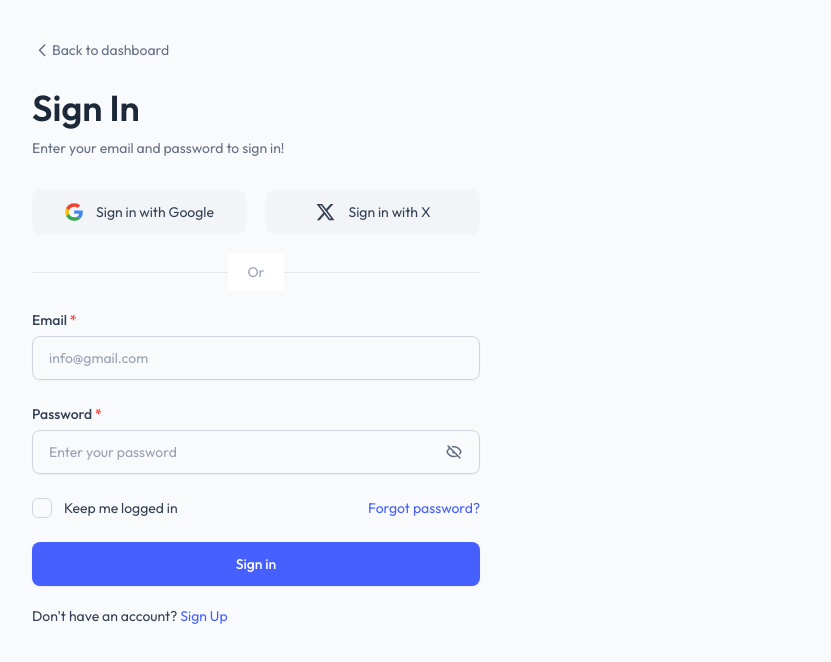
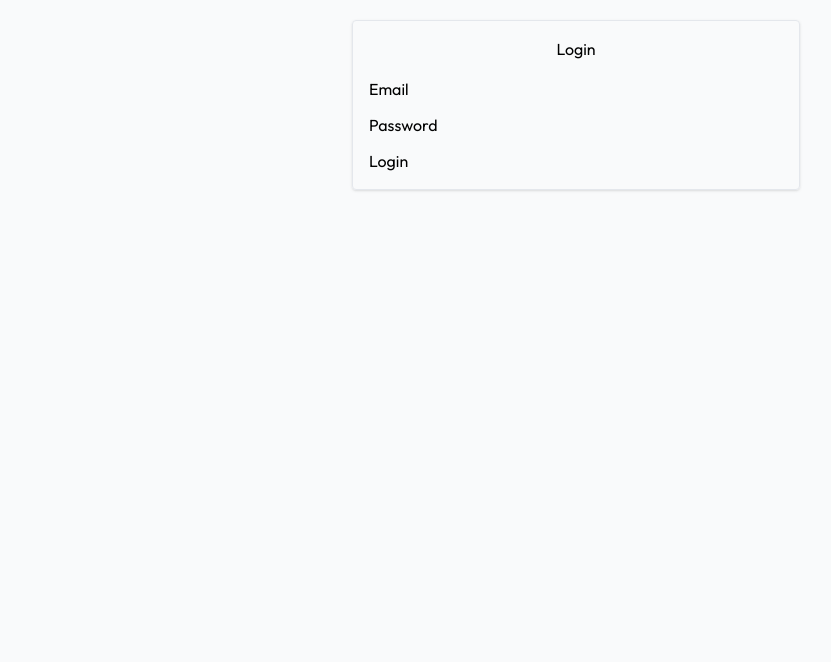
Before and after one commit to SamiulxHasanx07/hospital-management-system-frontend, a Next.js app: page /signin in a window 1280 px wide. Shown: the top 662 px of the page, without its empty margins (64-895 px from the left). Built offline with nearby package versions, Linux system fonts and the light colour scheme.

Commit message:
Login functionality

```diff
--- a/package.json
+++ b/package.json
@@ -9,8 +9,12 @@
     "lint": "next lint"
   },
   "dependencies": {
+    "axios": "^1.9.0",
+    "bootstrap": "^5.3.6",
+    "formik": "^2.4.6",
     "next": "15.3.1",
     "react": "^19.0.0",
+    "react-bootstrap": "^2.10.9",
     "react-dom": "^19.0.0",
     "tailwind-merge": "^3.2.0"
   },
--- a/src/app/layout.tsx
+++ b/src/app/layout.tsx
@@ -3,6 +3,7 @@ import './globals.css';
 
 import { SidebarProvider } from '@/context/SidebarContext';
 import { ThemeProvider } from '@/context/ThemeContext';
+import { UserProvider } from '@/context/UserContext';
 
 const outfit = Outfit({
   subsets: ["latin"],
@@ -17,7 +18,9 @@ export default function RootLayout({
     <html lang="en">
       <body className={`${outfit.className} dark:bg-gray-900`}>
         <ThemeProvider>
-          <SidebarProvider>{children}</SidebarProvider>
+          <UserProvider>
+            <SidebarProvider>{children}</SidebarProvider>
+          </UserProvider>
         </ThemeProvider>
       </body>
     </html>
--- a/src/app/signin/page.tsx
+++ b/src/app/signin/page.tsx
@@ -1,9 +1,97 @@
-import SignInForm from '@/components/auth/SignInForm';
-import React from 'react';
+'use client';
+import { useState } from 'react';
+import { Formik, Form } from 'formik';
+import { Form as RBForm, Button, Alert, Spinner } from 'react-bootstrap';
+import axios from 'axios';
+import { useUser } from '@/context/UserContext';
 
 const SigninPage = () => {
+    const [error, setError] = useState('');
+    const [loading, setLoading] = useState(false);
+    const { setUser } = useUser();
+
+
+    const validate = (values: { email: string; password: string }) => {
+        const errors: Partial<typeof values> = {};
+        if (!values.email) {
+            errors.email = 'Email is required';
+        } else if (!/^[^\s@]+@[^\s@]+\.[^\s@]+$/.test(values.email)) {
+            errors.email = 'Invalid email format';
+        }
+
+        if (!values.password) {
+            errors.password = 'Password is required';
+        } else if (values.password.length < 6) {
+            errors.password = 'Password must be at least 6 characters';
+        }
+
+        return errors;
+    };
+
+    const handleSubmit = async (values: { email: string; password: string }) => {
+        setError('');
+        setLoading(true);
+        try {
+            const res = await axios.post('http://localhost:5000/api/auth/login', values); // adjust endpoint
+            const user = res.data.user;
+            setUser(user);
+            console.log('Logged in user:', res.data);
+            // handle token / user storage here
+        } catch (err: any) {
+            setError(err.response?.data?.message || 'Login failed');
+        } finally {
+            setLoading(false);
+        }
+    };
     return (
-        <SignInForm />
+        <>
+            <div className="max-w-md mx-auto mt-5 p-4 border rounded shadow">
+                <h2 className="text-center mb-4">Login</h2>
+                {error && <Alert variant="danger">{error}</Alert>}
+
+                <Formik
+                    initialValues={{ email: '', password: '' }}
+                    validate={validate}
+                    onSubmit={handleSubmit}
+                >
+                    {({ handleChange, values, touched, errors }) => (
+                        <Form>
+                            <RBForm.Group className="mb-3">
+                                <RBForm.Label>Email</RBForm.Label>
+                                <RBForm.Control
+                                    type="email"
+                                    name="email"
+                                    value={values.email}
+                                    onChange={handleChange}
+                                    isInvalid={!!errors.email && touched.email}
+                                />
+                                <RBForm.Control.Feedback type="invalid">
+                                    {errors.email}
+                                </RBForm.Control.Feedback>
+                            </RBForm.Group>
+
+                            <RBForm.Group className="mb-3">
+                                <RBForm.Label>Password</RBForm.Label>
+                                <RBForm.Control
+                                    type="password"
+                                    name="password"
+                                    value={values.password}
+                                    onChange={handleChange}
+                                    isInvalid={!!errors.password && touched.password}
+                                />
+                                <RBForm.Control.Feedback type="invalid">
+                                    {errors.password}
+                                </RBForm.Control.Feedback>
+                            </RBForm.Group>
+
+                            <Button variant="primary" type="submit" disabled={loading}>
+                                {loading ? <Spinner size="sm" animation="border" /> : 'Login'}
+                            </Button>
+                        </Form>
+                    )}
+                </Formik>
+            </div>
+        </>
     );
 };
 
--- /dev/null
+++ b/src/context/UserContext.tsx
@@ -0,0 +1,48 @@
+"use client";
+
+import { createContext, useContext, useState, useEffect, ReactNode } from "react";
+
+interface User {
+    id: string;
+    email: string;
+    role: string;
+}
+
+interface UserContextType {
+    user: User | null;
+    setUser: (user: User | null) => void;
+}
+
+const UserContext = createContext<UserContextType | undefined>(undefined);
+
+export const UserProvider = ({ children }: { children: ReactNode }) => {
+    const [user, setUserState] = useState<User | null>(null);
+
+    useEffect(() => {
+        const storedUser = localStorage.getItem("loggedInUser");
+        if (storedUser) {
+            setUserState(JSON.parse(storedUser));
+        }
+    }, []);
+
+    const setUser = (user: User | null) => {
+        if (user) {
+            localStorage.setItem("loggedInUser", JSON.stringify(user));
+        } else {
+            localStorage.removeItem("loggedInUser");
+        }
+        setUserState(user);
+    };
+
+    return (
+        <UserContext.Provider value={{ user, setUser }}>
+            {children}
+        </UserContext.Provider>
+    );
+};
+
+export const useUser = () => {
+    const context = useContext(UserContext);
+    if (!context) throw new Error("useUser must be used within a UserProvider");
+    return context;
+};
```
Also changed, not shown: 1 other file (tests, documents, lock files or other folders).
